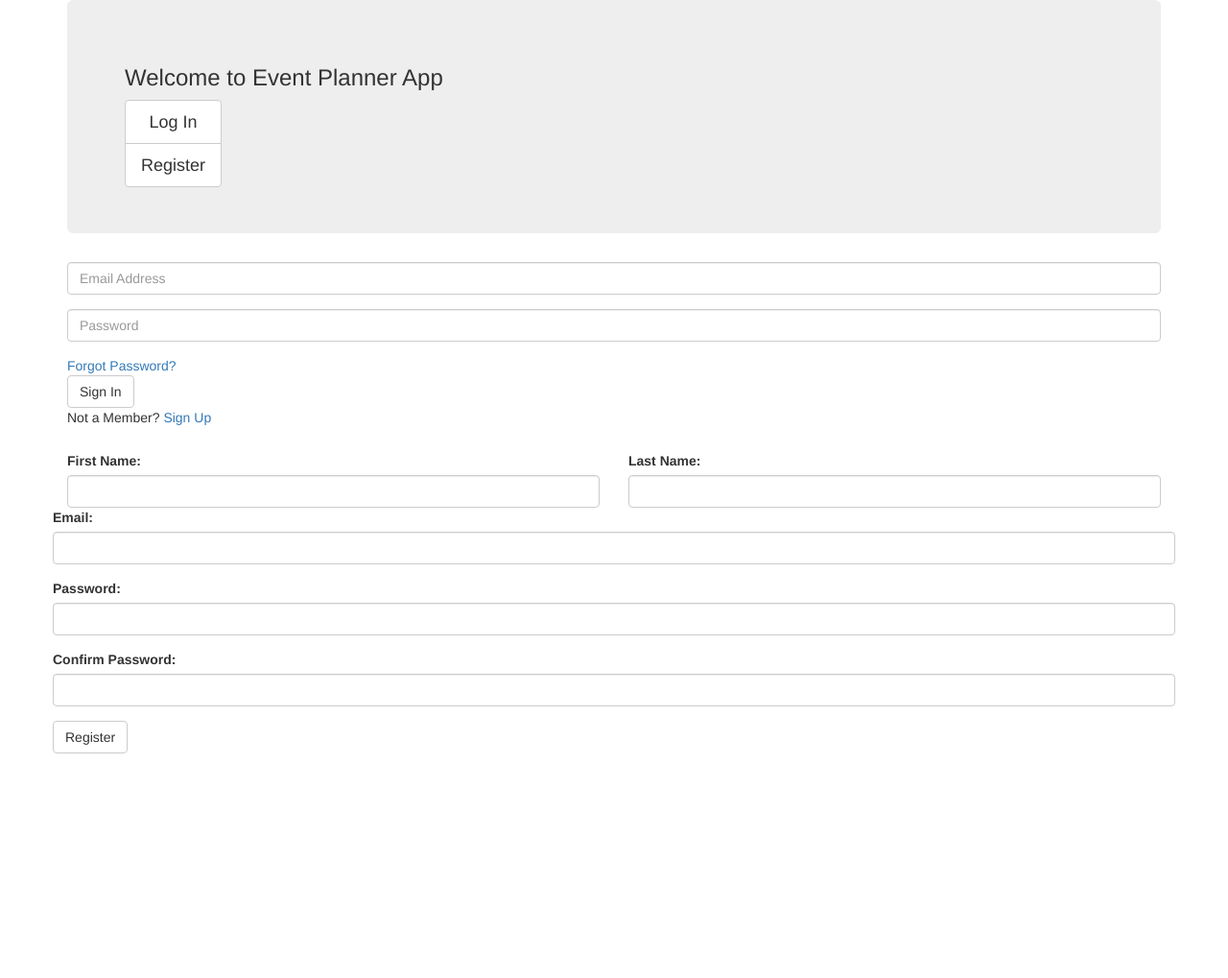
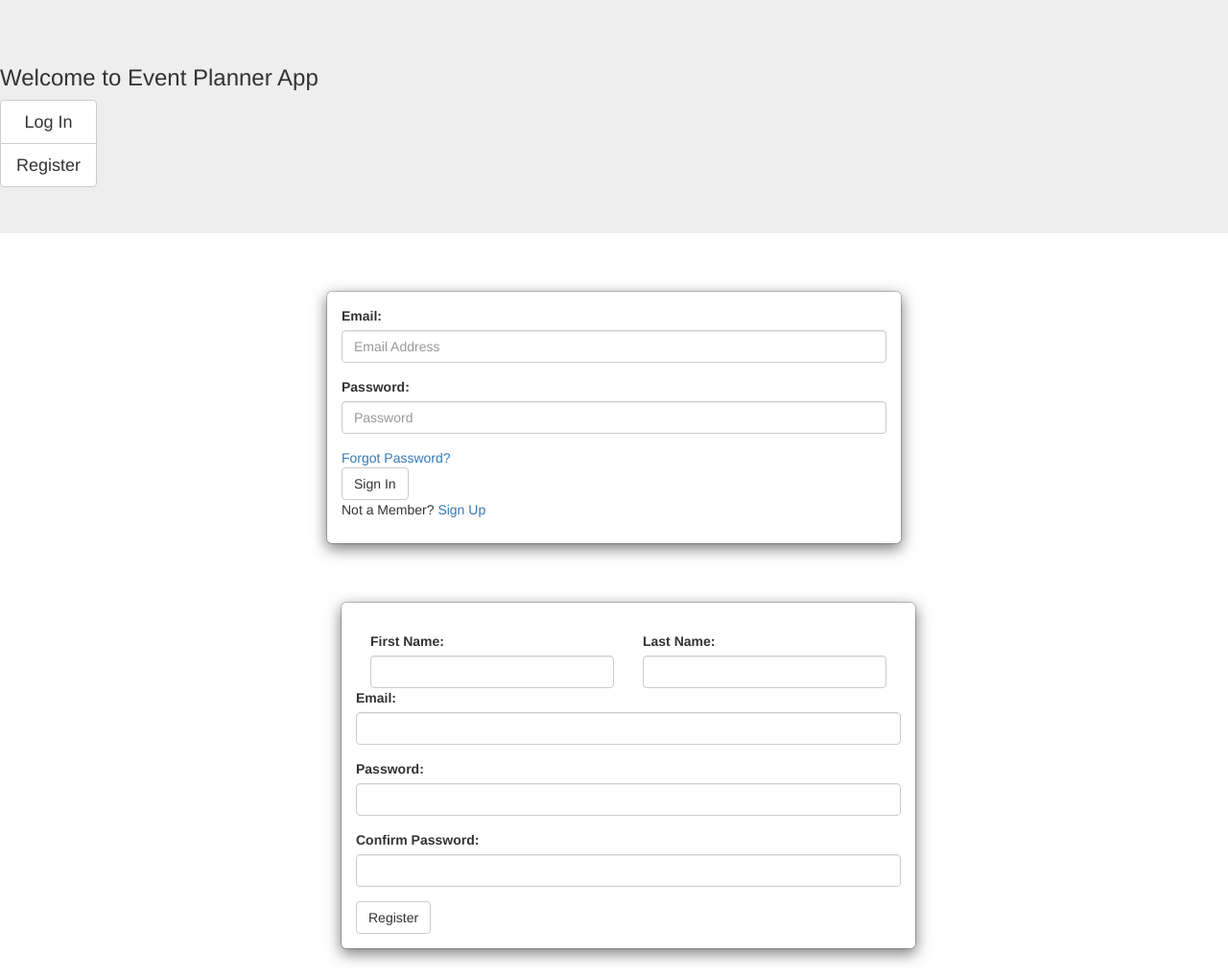
Before and after one commit to arthurchan1111/EventPlanner, a plain HTML site: page HTML Files/Event planner app.html in a window 1280 px wide. Shown: the whole page at 96% size. Before the commit the page ends 800 px from the top, so only its background shows below. Drawn offline with nearby package versions, Linux system fonts and the light colour scheme; a script that the page names is missing.

Commit message:
Modal Insert
Added Modal for login and register

```diff
--- a/HTML Files/Event planner app.html
+++ b/HTML Files/Event planner app.html
@@ -18,8 +18,8 @@
 <script type="text/JavaScript" >
 $(document).ready(function(){
 var database= new Firebase("https://scorching-inferno-5567.firebaseio.com/");
-$("loginButton").click(function(){
-
+$("#loginButton").click(function(){
+$("#loginModal").modal();
 
 
 
@@ -28,8 +28,8 @@ $("loginButton").click(function(){
 
 });
 
-$("registerButton").click(function(){
-
+$("#registerButton").click(function(){
+$("#registerModal").modal();
 
 
 
@@ -55,25 +55,31 @@ $("registerButton").click(function(){
 
 <body>
 
-<div class="container">
+
 <div class="jumbotron">
 	<h3> Welcome to Event Planner App </h3>
 
 <div class="btn-group-vertical btn-group-lg">
-<button type="button" id="loginButton" class="btn btn-default"> Log In </button>
-<button type="button" id="registerButton" class="btn btn-default"> Register</button>
+<button type="button" id="loginButton" class="btn btn-default" data-toggle="modal" data-target="#loginModal"> Log In </button>
+<button type="button" id="registerButton" class="btn btn-default" data-toggle="modal" data-target="#registerModal"> Register</button>
 
 
 </div>
 </div>
-</div>
 
 <div class="container">
+<div id="loginModal" >
+ <div class="modal-dialog">
+ <div class="modal-content">
+ <div class="modal-body">
 <form id="loginform" role="login">
+
 <div class="form-group">
+<label> Email: </label>
 <input type="email" class="form-control" id="inputEmail" placeholder="Email Address">
 </div>
 <div class="form-group">
+<label>Password: </label>
 <input type="password" class="form-control" id="inputPassword" placeholder="Password">
 </div>
 <div>
@@ -81,19 +87,31 @@ $("registerButton").click(function(){
 </div>
 <button type="button" class="btn btn-default">Sign In </button>
 <span> <p> Not a Member? <a href="#"> Sign Up</a> </p></span>
+
 </form>
 </div>
+</div>
+</div>
+</div>
+
 
 <div class="container">
 <div class = "row">
+<div id="registerModal">
+ <div class="modal-dialog">
+  <div class="modal-content">
+ <div class="modal-body">
+
+
 <form id="registration">
+
 <div class="form-group">
-<div class="col-md-6">
-	<label> First Name: </label>
+<div class="col-md-6 ">
+	<label>First Name: </label>
 	<input type="text" class="form-control" id="firstnameInput">
 </div>
-<div class="col-md-6">
-	<label> Last Name: </label>
+<div class="col-md-6 ">
+	<label>Last Name: </label>
 	<input type="text" class="form-control" id="lastnameInput">
 </div>
 </div>
@@ -112,10 +130,12 @@ $("registerButton").click(function(){
 <button type="button" class="btn btn-default">Register</button>
 </form>
 </div>
+
 </div>
-
-
-
+</div>
+</div>
+</div>
+</div>
 </body>
 
 </html>
```
